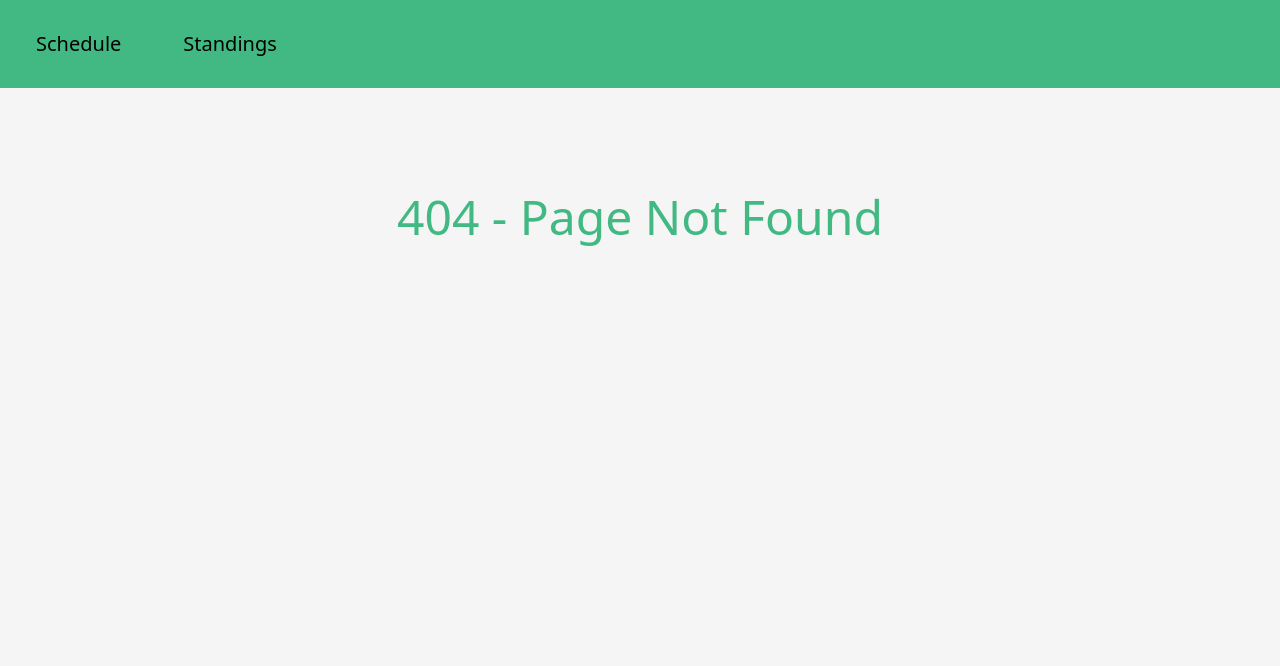
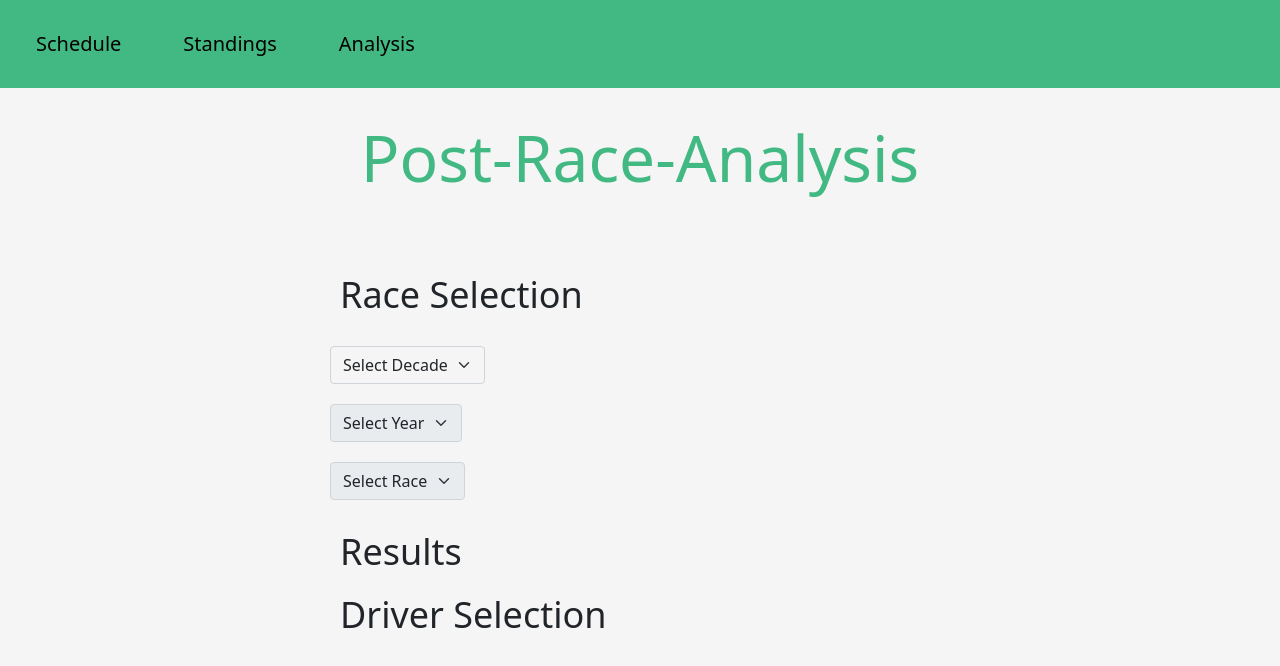
Before and after one commit to geitner-max/formula1-schedule, a Vue app: page /analysis in a window 1280 px wide. Before the commit this address led to /404. Shown: the top 666 px of the page. Built offline with nearby package versions, Linux system fonts and the light colour scheme.

Commit message:
added analysis tab
- first version race selection
- removed styling in ScheduleScreen

```diff
--- /dev/null
+++ b/src/components/Analysis.vue
@@ -0,0 +1,114 @@
+<template>
+<div class="root-container">
+    <div class="box-container">
+        <h1 class="margin-title display-3">Post-Race-Analysis</h1>
+    </div>
+    <div class="flex-container">
+        <div class="selection-container">
+            <h2 class="h2-select">Race Selection </h2>
+            <div class="row-container">
+                <select v-model="selectedDecade" id="selectedDecade" style="width:auto;" class="form-select" aria-label="select decade">
+                    <option :value='0'>Select Decade</option>
+                    <option v-for="item of optionDecades" :key="item.value" :value="item.value">
+                        {{item.label}}
+                    </option>
+                </select>
+            </div>
+            <div class="row-container">
+                <select :disabled="selectedDecade === 0" v-model="selectedYear" style="width:auto;" class="form-select" aria-label="select year">
+                    <option :value='0'>Select Year</option>
+                    <option v-for="item of optionYears" :key="item.value" :value="item.value">
+                        {{item.label}}
+                    </option>
+                </select>
+            </div>
+            <div class="row-container">
+                <select :disabled="selectedYear === 0" v-model="selectedRound" style="width:auto;" class="form-select" aria-label="select race">
+                    <option :value='0'>Select Race</option>
+                    <option v-for="item of optionRounds" :key="item.value" :value="item.value">
+                        {{item.label}}
+                    </option>
+                </select>
+            </div>
+            <h2 class="h2-select">Results </h2>
+            <h2 class="h2-select">Driver Selection </h2>
+        </div>
+    </div>
+</div>
+</template>
+
+
+<script>
+import FetchMixin from '../util/FetchMixin';
+
+export default {
+    name: "Analysis",
+    mixins: [FetchMixin],
+    setup() {
+
+    },
+    data() {
+        return {
+            selectedDecade: 0,
+            selectedYear: 0,
+            selectedRound: 0,
+            optionDecades: [],
+            optionYears: [],
+            optionRounds: [],
+        };
+    },
+    mounted() {
+        // initialize decades
+        let decade = 1950;
+        this.optionDecades = [];
+        const curYear = new Date(Date.now()).getUTCFullYear();
+        while(decade < curYear) {
+            const label = (decade < 2000)? (decade%100) + "'s" : "" + decade + "'s";
+            this.optionDecades.push({value: decade, label: label});
+            decade += 10;
+        }
+        console.log(2022 < curYear);
+        console.log(this.optionDecades);
+    },
+    watch: {
+        selectedDecade(newValue, oldValue) {
+            if(newValue === 0) {
+                this.selectedYear = 0;
+            }else if(newValue !== oldValue) {
+                this.optionYears = this.generateYears(this.selectedDecade);
+            }
+        },
+        async selectedYear(newValue, oldValue) {
+            // configure available races
+            if(newValue === 0) {
+                this.selectedRound = 0;
+            }else if(newValue !== oldValue) {
+                this.optionRounds = await this.generateRoundsOptions(newValue);
+            }
+            console.log(this.optionRounds);
+        },
+    },
+    methods: {
+        generateYears(decade) {
+            const curYear = new Date(Date.now()).getUTCFullYear();
+            let results = [];
+            let year = decade;
+            while(year < decade+10 && year <= curYear) {
+                results.push({value: year, label: "" + year});
+                year++;
+            }
+            return results;
+        },
+        async generateRoundsOptions(year) {
+            let results = [];
+            let racesResponse = await this.fetchRaceSchedule(year);
+            if(racesResponse.status === 200) {
+                results = racesResponse.value.map(race => {
+                    return {value: Number(race.round), label: race.raceName}
+                });
+            }
+            return results;
+        }
+    }
+}
+</script>
--- a/src/components/ScheduleScreen.vue
+++ b/src/components/ScheduleScreen.vue
@@ -1,8 +1,6 @@
 <template>
 <div v-if="hasValidData" class="root-container">
-  <div class="box-container">
-    <next-track-box-item :raceTrack="selectedRaceTrack"></next-track-box-item>
-  </div>
+  <next-track-box-item :raceTrack="selectedRaceTrack"></next-track-box-item>
   <div class="schedule-container" v-if="listFutureRaces.length > 0">
     <p>Schedule: </p>
     <next-track-list-item v-for="item in listFutureRaces" :key="item.round" :raceTrack="item">
--- a/src/components/subcomponents/PageHeader.vue
+++ b/src/components/subcomponents/PageHeader.vue
@@ -7,7 +7,9 @@
             <ul>
                 <li @click="onClickSchedule" type="button" class="btn btn-primary" variant="outline-primary"> Schedule</li>
 
-                <li @click="onClickStandings" type="button" class="btn btn-primary" variant="outline-primary"> Standings</li>
+                <li @click="onClickStandings" type="button" class="btn btn-primary" variant="outline-primary">Standings</li>
+
+                <li @click="onClickAnalysis" type="button" class="btn btn-primary" variant="outline-primary">Analysis</li>
             </ul>
         </nav>
     </div>
@@ -25,6 +27,9 @@ export default {
         },
         onClickStandings() {
             this.$router.push("/standings");
+        },
+        onClickAnalysis() {
+            this.$router.push("/analysis");
         }
     },
 }
--- a/src/main.css
+++ b/src/main.css
@@ -9,12 +9,23 @@
   align-content: center;
   background-color: whitesmoke;
 }
-/*.box-container {
-    align-content: center;
-}*/
+.selection-container{
+    max-width: 1200px;
+    min-width: 50%;
+    align-items: flex-start;
+}
+.flex-container{
+    display: flex;
+    justify-content: center;
+}
 .schedule-container {
   border: 2;
   border-style: solid none none none;
+}
+.row-container{
+    display: flex;
+    justify-content: flex-start;
+    padding: 10px;
 }
 
 h1 {
@@ -23,6 +34,10 @@ h1 {
 }
 h2{
     font-size: 36px;
+}
+.h2-select {
+    text-align: start;
+    margin: 20px;
 }
 
 ul {
--- a/src/main.js
+++ b/src/main.js
@@ -9,6 +9,7 @@ import "bootstrap";
 
 import ScheduleScreen from '/src/components/ScheduleScreen';
 import Standings from '/src/components/Standings';
+import Analysis from '/src/components/Analysis';
 
 // Import Bootstrap and BootstrapVue CSS files (order is important)
 
@@ -22,6 +23,7 @@ import PageNotFound from '/src/components/PageNotFound';
 const routes = [
   { path: '/', component: ScheduleScreen },
   { path: '/standings', component: Standings },
+  { path: '/analysis', component: Analysis },
   { path: "/:pathMatch(.*)*", component: PageNotFound }
 ]
 
```
